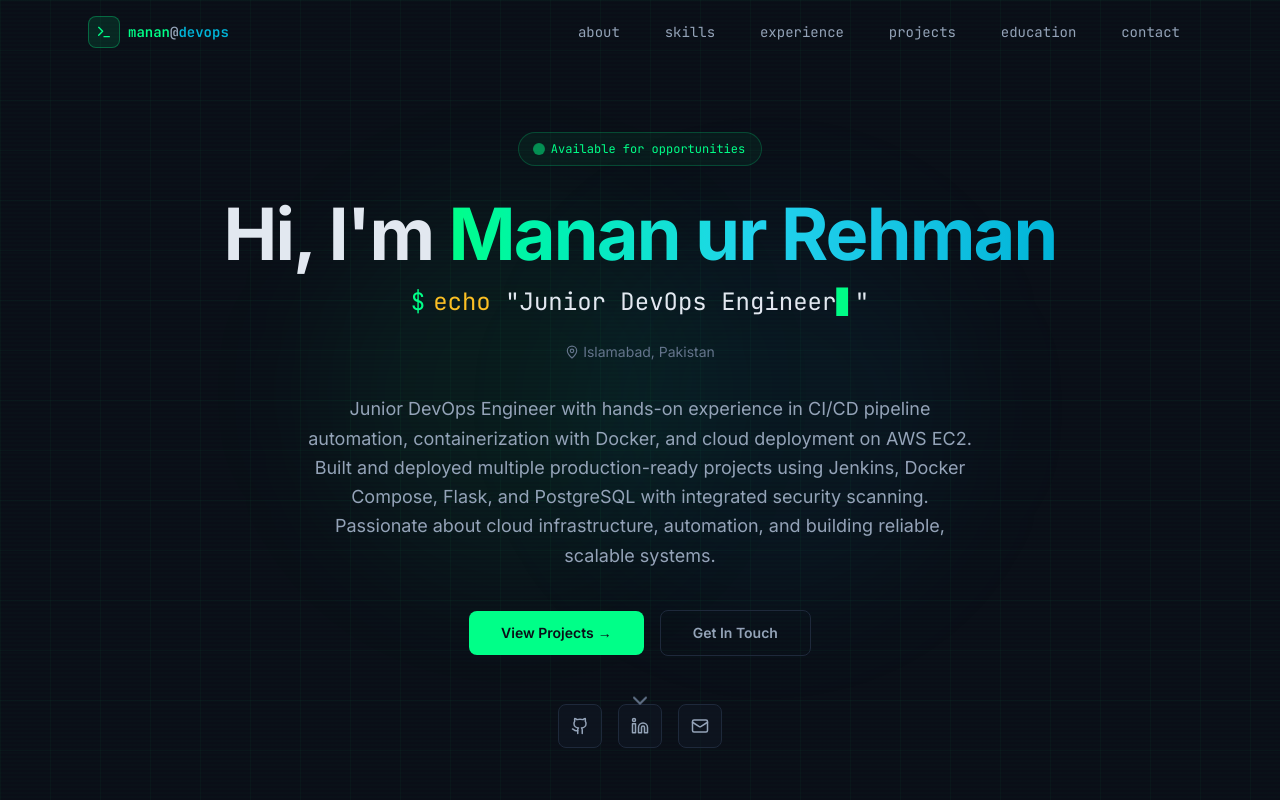
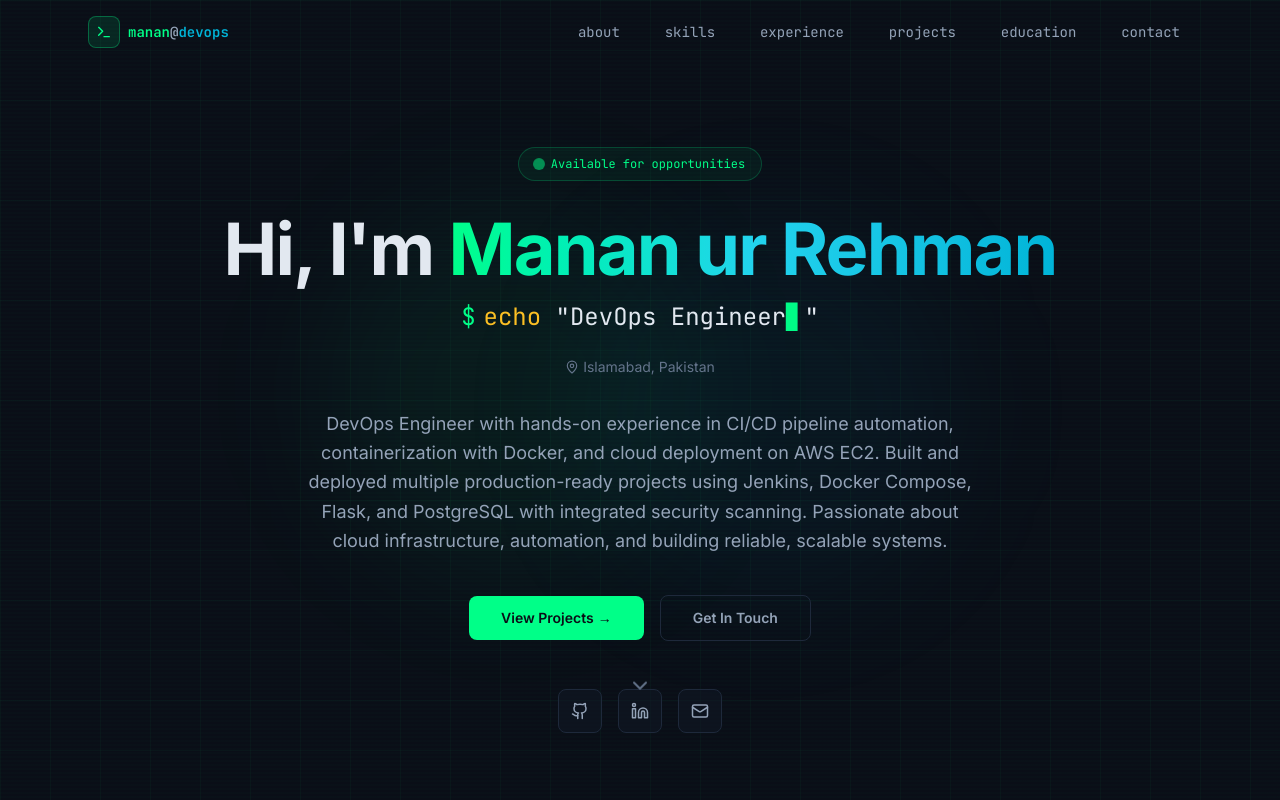
Before and after one commit to mananurrehman/manan-portfolio, a React (Vite) app: page / in a window 1280 px wide. Shown: the top 800 px of the page. Built offline with nearby package versions, Linux system fonts and the light colour scheme.

Commit message:
Update title and profile description to reflect role change

```diff
--- a/src/data/portfolioData.ts
+++ b/src/data/portfolioData.ts
@@ -4,7 +4,7 @@
 
 export const personalInfo = {
   name: "Manan ur Rehman",
-  title: "Junior DevOps Engineer",
+  title: "DevOps Engineer",
   email: "mananurrehman@gmail.com",
   phone: "+92 303 0083727",
   location: "Islamabad, Pakistan",
@@ -13,7 +13,7 @@ export const personalInfo = {
   resumeLink: "#", // Add your resume PDF link here
 };
 
-export const profile = `Junior DevOps Engineer with hands-on experience in CI/CD pipeline automation, containerization with Docker, and cloud deployment on AWS EC2. Built and deployed multiple production-ready projects using Jenkins, Docker Compose, Flask, and PostgreSQL with integrated security scanning. Passionate about cloud infrastructure, automation, and building reliable, scalable systems.`;
+export const profile = `DevOps Engineer with hands-on experience in CI/CD pipeline automation, containerization with Docker, and cloud deployment on AWS EC2. Built and deployed multiple production-ready projects using Jenkins, Docker Compose, Flask, and PostgreSQL with integrated security scanning. Passionate about cloud infrastructure, automation, and building reliable, scalable systems.`;
 
 export const skills = [
   {
```
